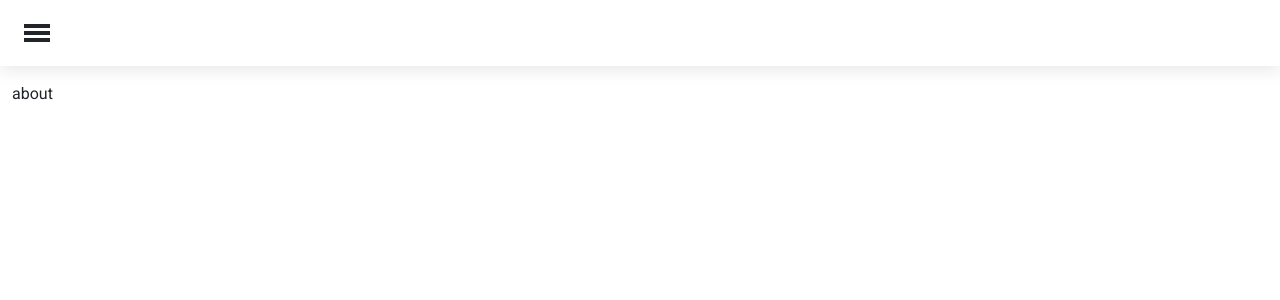
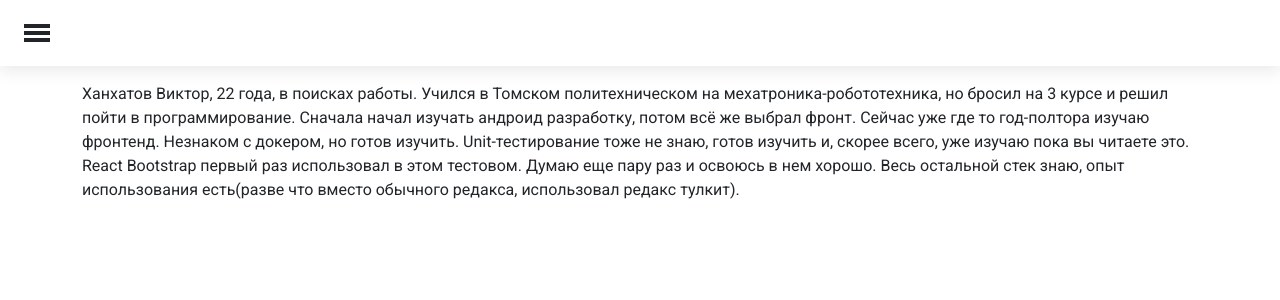
Before and after one commit to Thgewe/posts-test, a React (Create React App) app: page /about in a window 1280 px wide. Shown: the top 300 px of the page. Built offline with nearby package versions, Linux system fonts and the light colour scheme.

Commit message:
new: filled out the AboutPage

```diff
--- a/src/pages/AboutPage.tsx
+++ b/src/pages/AboutPage.tsx
@@ -1,10 +1,11 @@
 import React from 'react';
+import {Container} from "react-bootstrap";
 
 const AboutPage = () => {
     return (
-        <div>
-            about
-        </div>
+        <Container>
+            <p className="text-justify">Ханхатов Виктор, 22 года, в поисках работы. Учился в Томском политехническом на мехатроника-робототехника, но бросил на 3 курсе и решил пойти в программирование. Сначала начал изучать андроид разработку, потом всё же выбрал фронт. Сейчас уже где то год-полтора изучаю фронтенд. Незнаком с докером, но готов изучить. Unit-тестирование тоже не знаю, готов изучить и, скорее всего, уже изучаю пока вы читаете это. React Bootstrap первый раз использовал в этом тестовом. Думаю еще пару раз и освоюсь в нем хорошо. Весь остальной стек знаю, опыт использования есть(разве что вместо обычного редакса, использовал редакс тулкит).</p>
+        </Container>
     );
 };
 
```
